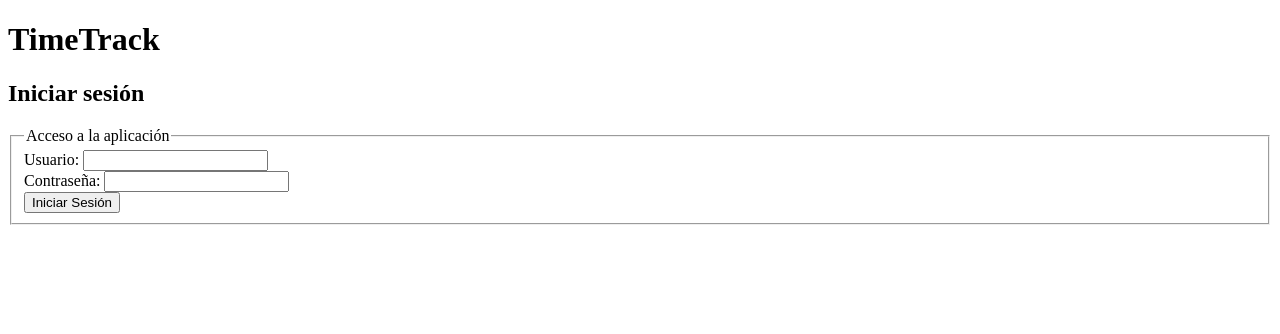
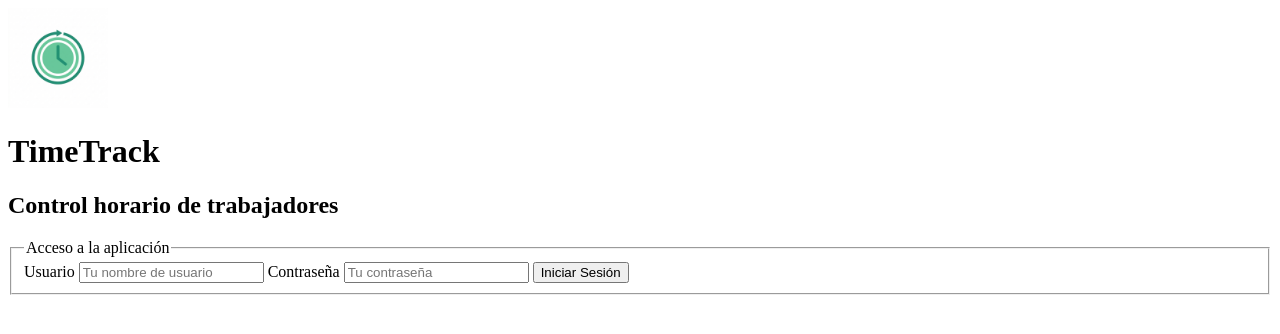
Before and after one commit to PedroPerezDev/timeTrack, a PHP site: page / in a window 1280 px wide. Shown: the top 334 px of the page. Run offline with PHP 8.4, Linux system fonts and the light colour scheme.

Commit message:
pantalla login funcional

```diff
--- a/index.php
+++ b/index.php
@@ -33,10 +33,9 @@ if (isset($_POST['login'])) { // si se pulsa el botón de login
             if ($_POST['password'] === $fila['password']) { // comprobamos la contraseña
 
                 // Guardamos en sesión los datos del usuario
-                $_SESSION['user']    = $fila['nombre'];
-                $_SESSION['rol']     = $fila['rol'];
-                $_SESSION['id']      = $fila['id'];
-                $_SESSION['nombre']  = $fila['nombre'];
+                $_SESSION['user']   = $fila['nombre'];
+                $_SESSION['rol']    = $fila['rol'];
+                $_SESSION['id']     = $fila['id'];
 
                 // Redirigimos según el rol
                 if ($fila['rol'] === 'admin') {
@@ -59,10 +58,10 @@ if (isset($_POST['login'])) { // si se pulsa el botón de login
 }
 
 //-----------------------------------------------------|
-//---------- MOSTRAMOS EL FORMULARIO DE LOGIN ---------|
+//------- SI YA HAY SESIÓN ACTIVA REDIRIGIMOS ---------|
 //-----------------------------------------------------|
 
-// Si ya hay sesión activa redirigimos directamente
+// Si el usuario ya estaba logueado lo mandamos directamente a su panel
 if (isset($_SESSION['user'])) {
     if ($_SESSION['rol'] === 'admin') {
         header("Location: admin/index.php");
@@ -79,11 +78,15 @@ if (isset($_SESSION['user'])) {
     <meta charset="UTF-8">
     <meta name="viewport" content="width=device-width, initial-scale=1.0">
     <title>TimeTrack - Login</title>
+    <link rel="stylesheet" href="/timetrack/css/style.css">
 </head>
 <body>
 
+<!-- Contenedor centrado del login -->
+<div class="contenedor_login">
+ <img src="/timetrack/img/logo_timetrack.png" alt="Logo TimeTrack" style="width:100px;">
     <h1>TimeTrack</h1>
-<h2>Iniciar sesión</h2>
+    <h2>Control horario de trabajadores</h2>
 
     <!-- Mostramos el error si existe -->
     <?php if (isset($error)) { echo "<p style='color:red'>" . $error . "</p>"; } ?>
@@ -91,13 +94,18 @@ if (isset($_SESSION['user'])) {
     <form action="index.php" method="POST">
         <fieldset>
             <legend>Acceso a la aplicación</legend>
-        <label>Usuario: </label>
-        <input type="text" name="user"><br>
-        <label>Contraseña: </label>
-        <input type="password" name="password"><br>
+
+            <label>Usuario</label>
+            <input type="text" name="user" placeholder="Tu nombre de usuario">
+
+            <label>Contraseña</label>
+            <input type="password" name="password" placeholder="Tu contraseña">
+
             <input type="submit" name="login" value="Iniciar Sesión">
         </fieldset>
     </form>
 
+</div>
+
 </body>
 </html>
```
Lines whose indentation alone changed are shown as unchanged.
